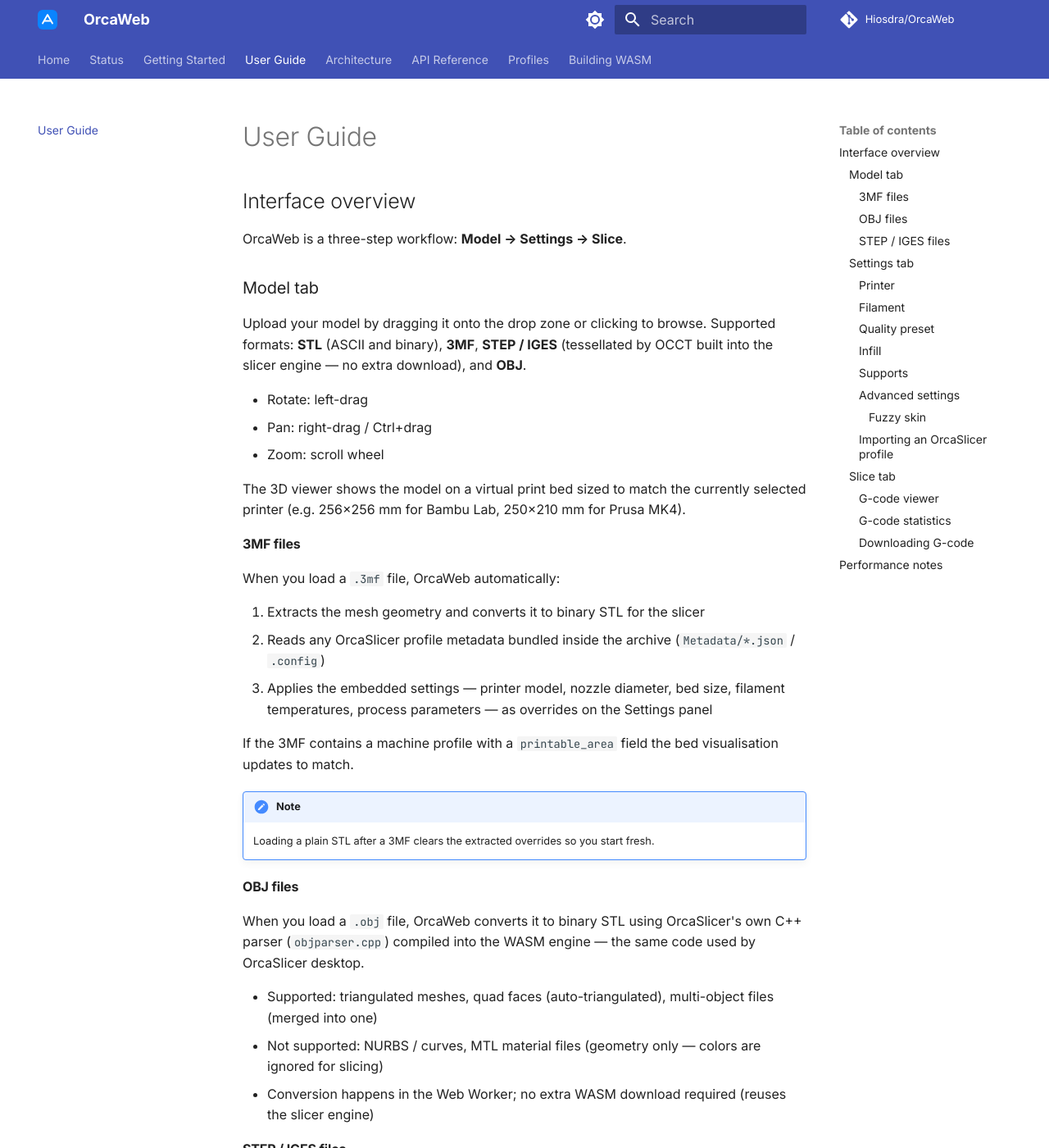
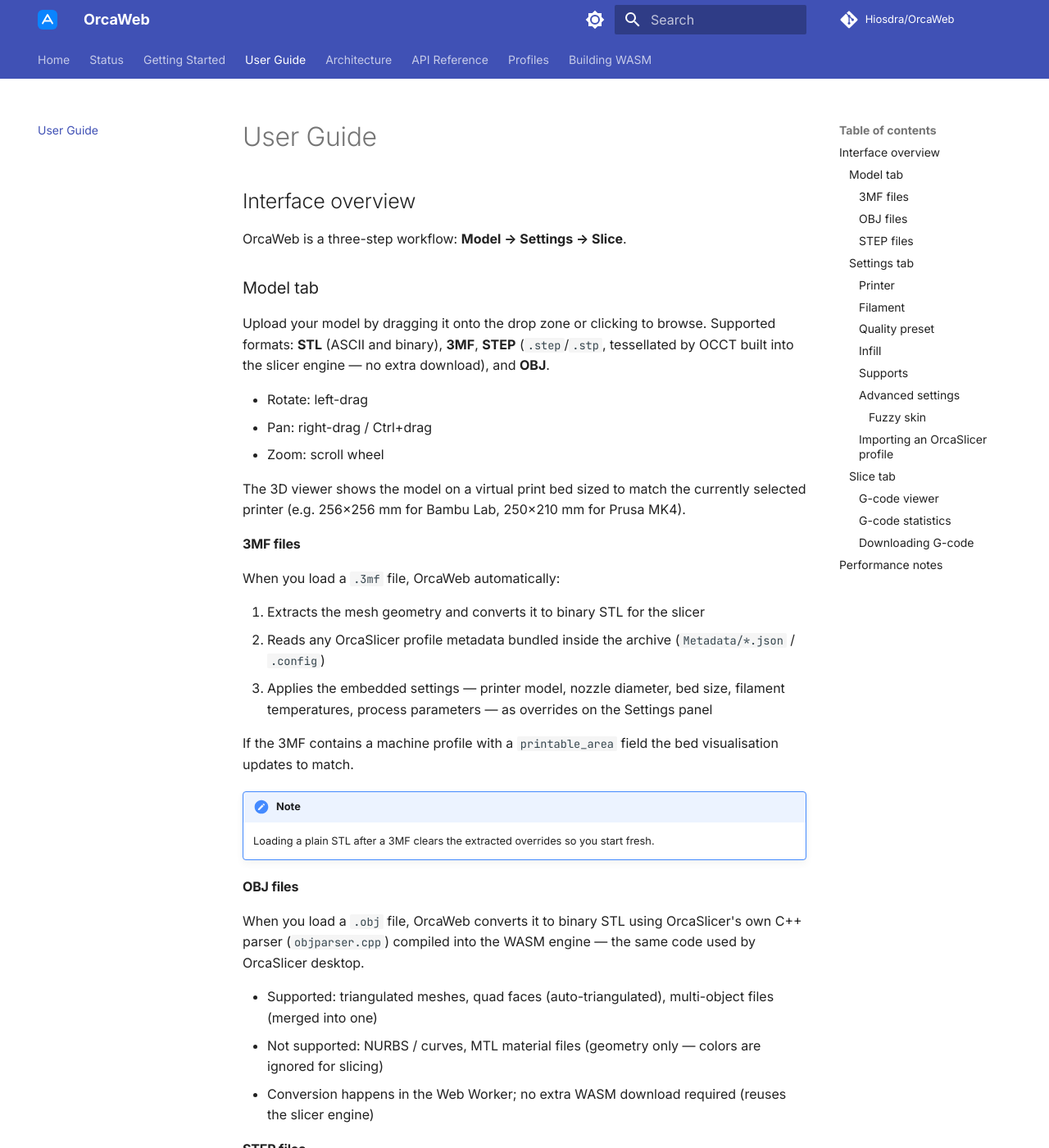
Before and after one commit to Hiosdra/OrcaWeb, an MkDocs documentation site: the page built from mkdocs-docs/user-guide.md, in a window 1280 px wide and 1400 px high. Shown: the whole window at 82% size. Built offline with MkDocs 1.6.1 and Material for MkDocs 9.7.7, drawn with Linux system fonts in a browser that asks for light colours; comment, search, counter and statistics services are not loaded; some of the changed text lies outside the part shown.

Commit message:
fix(wasm): scope CAD import to STEP only; IGES is not supported
Self-review found IGES was advertised end-to-end (UI routing, accept list,
docs, OCCT_LIBS) but never functional: the bridge routes everything through
OrcaSlicer's load_step(), which uses STEPCAFControl_Reader — a STEP-only
reader with no IGES path. IGES files therefore always failed with error -4.

Scope the feature honestly to STEP:
- bridge: drop the is_iges parameter; fixed /tmp/ow_in.step; STEP-only docs
- wasm-loader/types: drop isIges from cadToStl and the _orc_cad_to_stl decl
- App.tsx / FileUpload: route and accept only .step/.stp (no .iges/.igs)
- FindOpenCASCADE.cmake: drop the unused TKIGES toolkit from OCCT_LIBS
- docs: STEP-only wording across architecture/getting-started/user-guide,
  each noting IGES is unsupported and why

tsc -b passes.

```diff
--- a/mkdocs-docs/getting-started.md
+++ b/mkdocs-docs/getting-started.md
@@ -33,7 +33,7 @@
 | File | Size | Description |
 |------|------|-------------|
 | `slicer.js` | ~1.5 MB | Emscripten glue code |
-| `slicer.wasm` | ~16 MB | Compiled OrcaSlicer v2.3.2 + OCCT (STEP/IGES engine) |
+| `slicer.wasm` | ~16 MB | Compiled OrcaSlicer v2.3.2 + OCCT (STEP engine) |
 
 Source: OrcaWeb GitHub Release [`wasm-v2.3.2`](https://github.com/Hiosdra/OrcaWeb/releases/tag/wasm-v2.3.2) (self-built via `orca-wasm/` pipeline).
 
--- a/mkdocs-docs/user-guide.md
+++ b/mkdocs-docs/user-guide.md
@@ -6,7 +6,7 @@
 
 ### Model tab
 
-Upload your model by dragging it onto the drop zone or clicking to browse. Supported formats: **STL** (ASCII and binary), **3MF**, **STEP / IGES** (tessellated by OCCT built into the slicer engine — no extra download), and **OBJ**.
+Upload your model by dragging it onto the drop zone or clicking to browse. Supported formats: **STL** (ASCII and binary), **3MF**, **STEP** (`.step`/`.stp`, tessellated by OCCT built into the slicer engine — no extra download), and **OBJ**.
 
 - Rotate: left-drag
 - Pan: right-drag / Ctrl+drag
@@ -35,12 +35,13 @@
 - Not supported: NURBS / curves, MTL material files (geometry only — colors are ignored for slicing)
 - Conversion happens in the Web Worker; no extra WASM download required (reuses the slicer engine)
 
-#### STEP / IGES files
+#### STEP files
 
-When you load a `.step`, `.stp`, `.iges`, or `.igs` file, OrcaWeb uses Open CASCADE Technology (OCCT 7.8.1) compiled directly into the slicer engine to tessellate the CAD geometry into a triangle mesh, then converts it to binary STL.
+When you load a `.step` or `.stp` file, OrcaWeb uses Open CASCADE Technology (OCCT 7.8.1) compiled directly into the slicer engine to tessellate the CAD geometry into a triangle mesh, then converts it to binary STL.
 
 - No extra download — OCCT is part of `slicer.wasm`
 - Conversion runs in the slicer Web Worker alongside OBJ and STL processing
+- IGES (`.iges`/`.igs`) is **not** supported — OrcaSlicer's STEP reader (`STEPCAFControl_Reader`) does not read IGES
 
 ### Settings tab
 
--- a/src/components/FileUpload.tsx
+++ b/src/components/FileUpload.tsx
@@ -11,7 +11,7 @@
   const [dragging, setDragging] = useState(false)
 
   const isAccepted = (f: File) =>
-    /\.(stl|3mf|obj|step|stp|iges|igs)$/i.test(f.name)
+    /\.(stl|3mf|obj|step|stp)$/i.test(f.name)
 
   const handleDrop = useCallback(
     (e: React.DragEvent) => {
@@ -49,7 +49,7 @@
       <input
         ref={inputRef}
         type="file"
-        accept=".stl,.3mf,.obj,.step,.stp,.iges,.igs"
+        accept=".stl,.3mf,.obj,.step,.stp"
         multiple
         className="hidden"
         onChange={handleChange}
@@ -72,7 +72,7 @@
             <p className="font-semibold text-slate-700">Drop your models here</p>
             <p className="text-sm text-slate-500 mt-1">or click to browse · multiple files supported</p>
           </div>
-          <p className="text-xs text-slate-400">.stl · .3mf · .obj · .step · .iges</p>
+          <p className="text-xs text-slate-400">.stl · .3mf · .obj · .step</p>
         </>
       )}
     </div>
```
Also changed, not shown: mkdocs-docs/architecture.md (+7 -5 lines), 6 other files.
